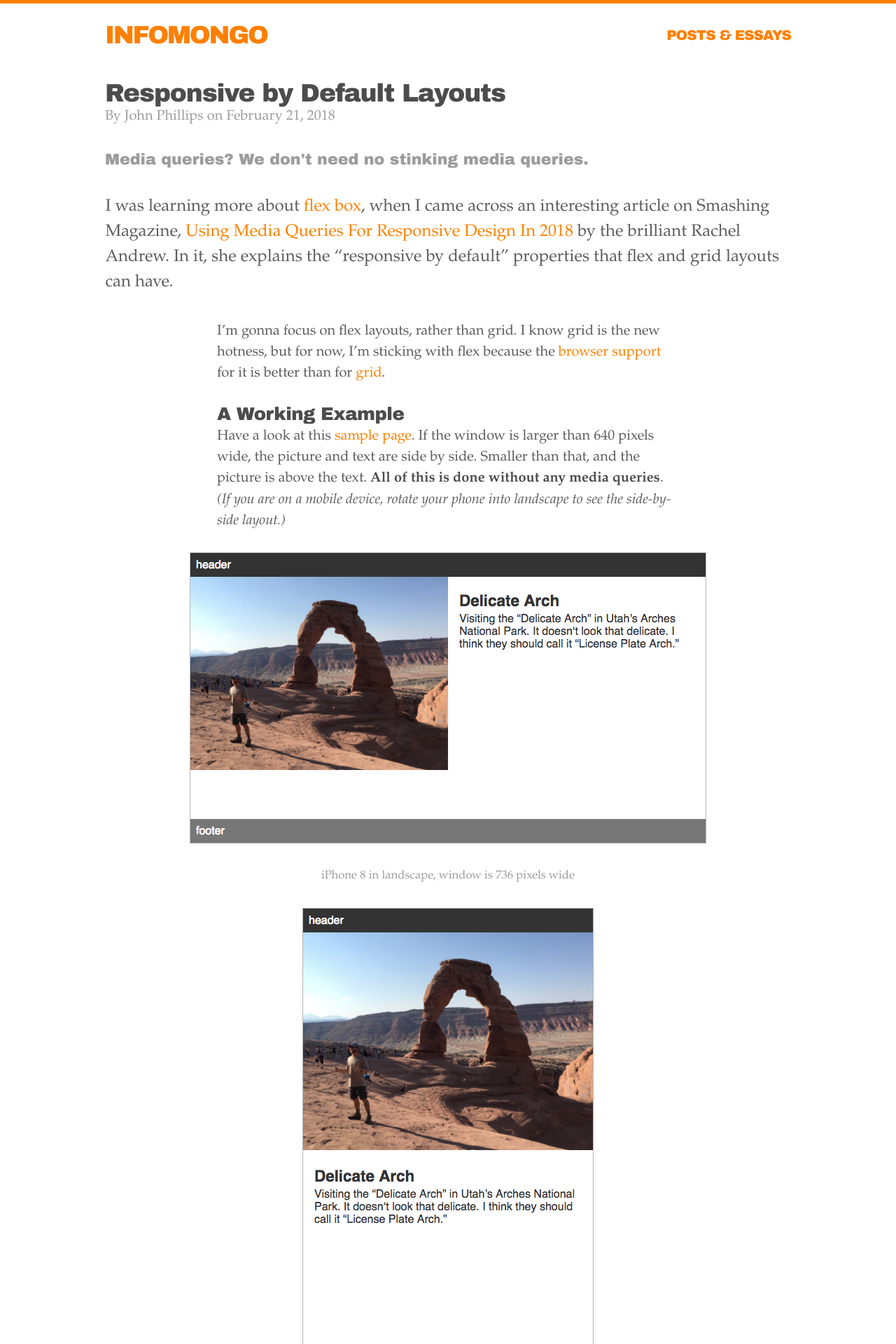
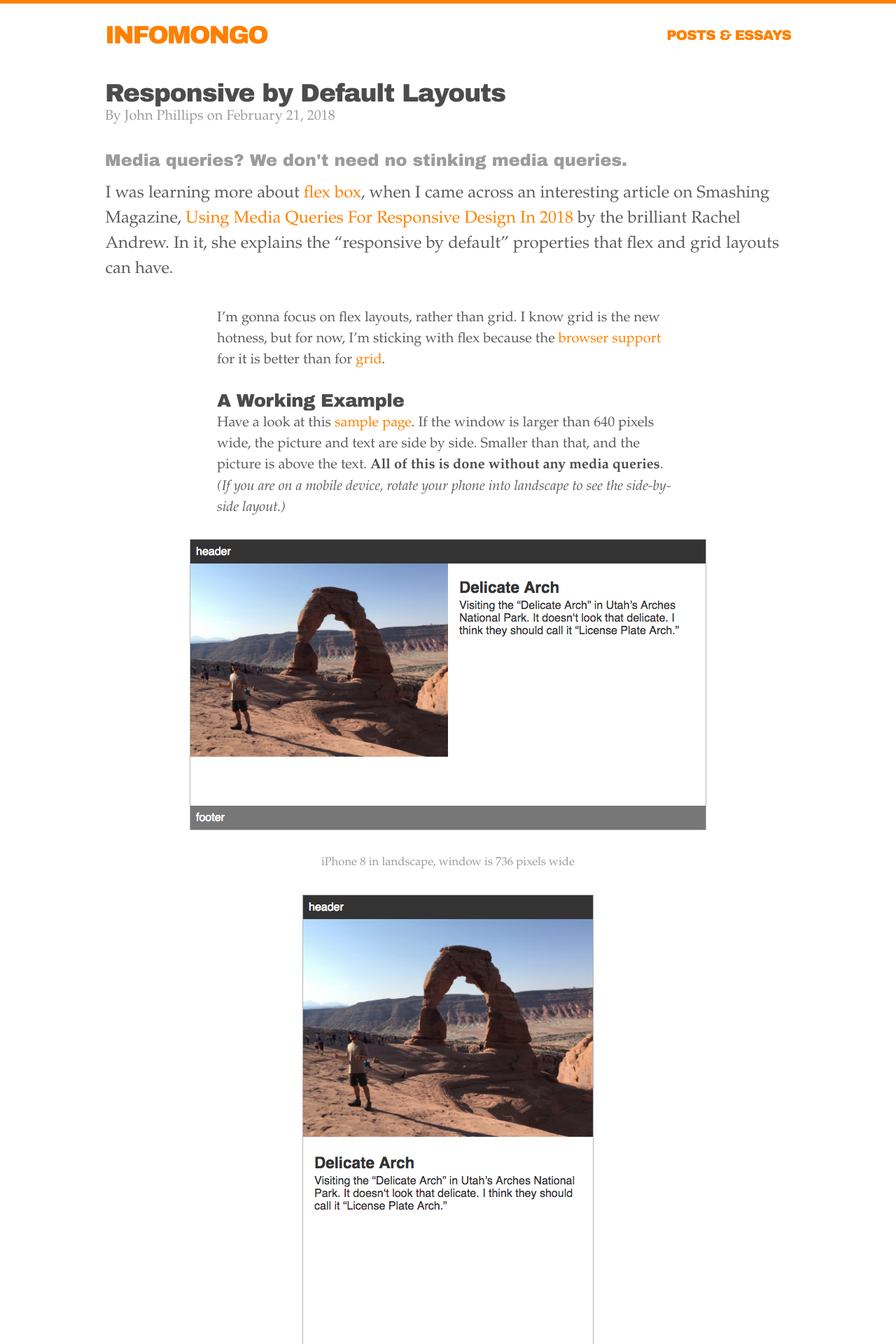
Before and after one commit to infomongo/infomongo.github.io, a Jekyll site: the page built from _posts/2018-01-21-responsive-by-default.md, in a window 1280 px wide. Shown: the top 1920 px of the page at 70% size. Built offline with Jekyll 4.4.1, drawn with Linux system fonts in a browser that asks for light colours.

Commit message:
improve subtitle display

```diff
--- a/_includes/index.scss
+++ b/_includes/index.scss
@@ -566,11 +566,17 @@ header .wrap {
 		margin-bottom: (4/26) * 1em;
 
 	 }
+
 	 .collection h2 {
 		 margin-bottom: 1em;
 	 }
 	p {
 		margin-bottom: (30/20) * 1em;
+	}
+
+	.subhead {
+		font-size: percentage(24/20);
+		margin-bottom: .5em;
 	}
 
 	.post-meta {
@@ -597,11 +603,9 @@ header .wrap {
 	}
 
 	.post .main > p:first-of-type {
-		//color: red;
 		font-size: percentage(24/20);
 		margin-left:  -6.65em ;
 		margin-right: -6.65em ;
-		//margin-bottom: (30/20) * 1em;
 	}
 
 	.post-excerpt .intro {
```
